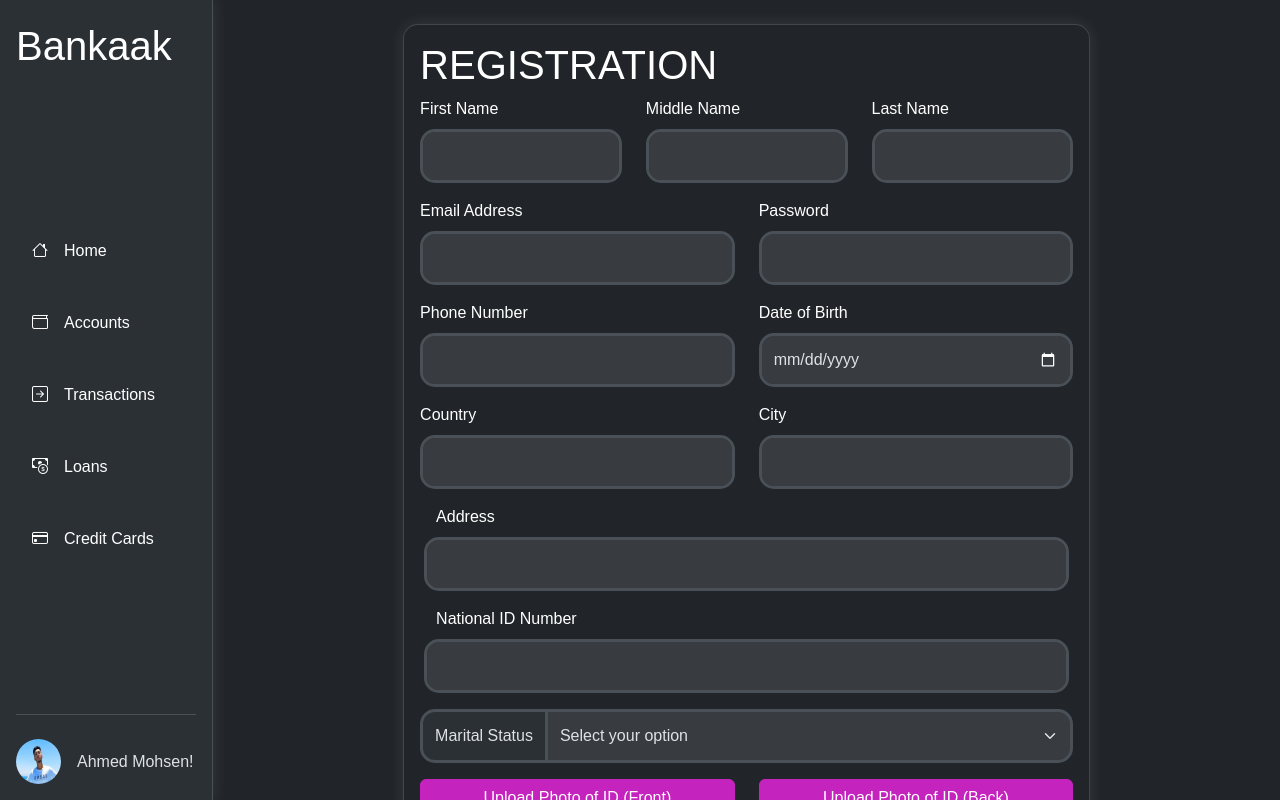
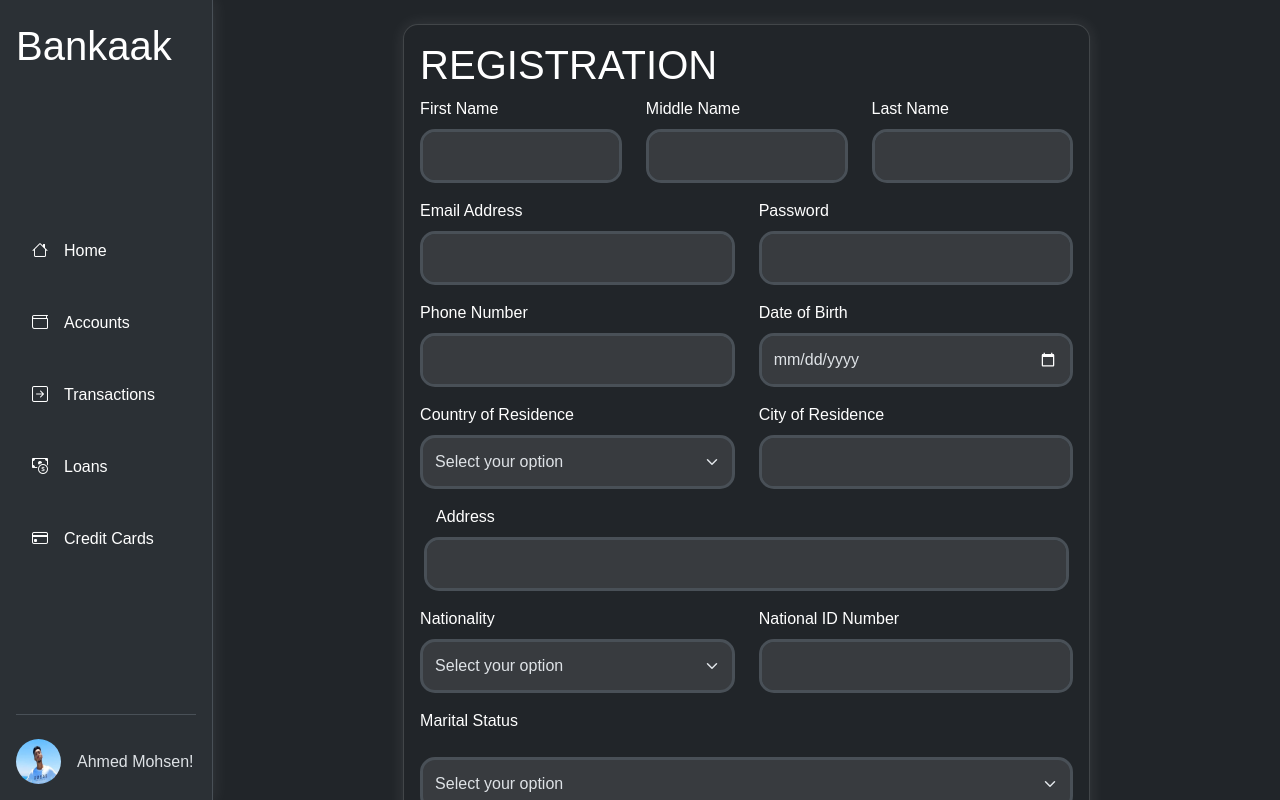
Before and after one commit to software-engineering-2023/Batates-M7mra, a Next.js app in the folder online-banking-system-website/: page /registration in a window 1280 px wide. Shown: the top 800 px of the page. Built offline with nearby package versions, Linux system fonts and the light colour scheme; a web font is replaced by a local one.

Commit message:
Minor changes in registration

```diff
--- a/online-banking-system-website/src/app/registration/page.tsx
+++ b/online-banking-system-website/src/app/registration/page.tsx
@@ -1,3 +1,397 @@
+const countries = [
+  "Afghanistan",
+  "Albania",
+  "Algeria",
+  "Andorra",
+  "Angola",
+  "Antigua & Deps",
+  "Argentina",
+  "Armenia",
+  "Australia",
+  "Austria",
+  "Azerbaijan",
+  "Bahamas",
+  "Bahrain",
+  "Bangladesh",
+  "Barbados",
+  "Belarus",
+  "Belgium",
+  "Belize",
+  "Benin",
+  "Bhutan",
+  "Bolivia",
+  "Bosnia Herzegovina",
+  "Botswana",
+  "Brazil",
+  "Brunei",
+  "Bulgaria",
+  "Burkina",
+  "Burundi",
+  "Cambodia",
+  "Cameroon",
+  "Canada",
+  "Cape Verde",
+  "Central African Rep",
+  "Chad",
+  "Chile",
+  "China",
+  "Colombia",
+  "Comoros",
+  "Congo",
+  "Costa Rica",
+  "Croatia",
+  "Cuba",
+  "Cyprus",
+  "Czech Republic",
+  "Denmark",
+  "Djibouti",
+  "Dominica",
+  "Dominican Republic",
+  "East Timor",
+  "Ecuador",
+  "Egypt",
+  "El Salvador",
+  "Equatorial Guinea",
+  "Eritrea",
+  "Estonia",
+  "Ethiopia",
+  "Fiji",
+  "Finland",
+  "France",
+  "Gabon",
+  "Gambia",
+  "Georgia",
+  "Germany",
+  "Ghana",
+  "Greece",
+  "Grenada",
+  "Guatemala",
+  "Guinea",
+  "Guinea-Bissau",
+  "Guyana",
+  "Haiti",
+  "Honduras",
+  "Hungary",
+  "Iceland",
+  "India",
+  "Indonesia",
+  "Iran",
+  "Iraq",
+  "Ireland Republic",
+  "Israel",
+  "Italy",
+  "Ivory Coast",
+  "Jamaica",
+  "Japan",
+  "Jordan",
+  "Kazakhstan",
+  "Kenya",
+  "Kiribati",
+  "Korea North",
+  "Korea South",
+  "Kosovo",
+  "Kuwait",
+  "Kyrgyzstan",
+  "Laos",
+  "Latvia",
+  "Lebanon",
+  "Lesotho",
+  "Liberia",
+  "Libya",
+  "Liechtenstein",
+  "Lithuania",
+  "Luxembourg",
+  "Macedonia",
+  "Madagascar",
+  "Malawi",
+  "Malaysia",
+  "Maldives",
+  "Mali",
+  "Malta",
+  "Marshall Islands",
+  "Mauritania",
+  "Mauritius",
+  "Mexico",
+  "Micronesia",
+  "Moldova",
+  "Monaco",
+  "Mongolia",
+  "Montenegro",
+  "Morocco",
+  "Mozambique",
+  "Myanmar",
+  "Namibia",
+  "Nauru",
+  "Nepal",
+  "Netherlands",
+  "New Zealand",
+  "Nicaragua",
+  "Niger",
+  "Nigeria",
+  "Norway",
+  "Oman",
+  "Pakistan",
+  "Palau",
+  "Panama",
+  "Papua New Guinea",
+  "Paraguay",
+  "Peru",
+  "Philippines",
+  "Poland",
+  "Portugal",
+  "Qatar",
+  "Romania",
+  "Russian Federation",
+  "Rwanda",
+  "St Kitts & Nevis",
+  "St Lucia",
+  "Saint Vincent & the Grenadines",
+  "Samoa",
+  "San Marino",
+  "Sao Tome & Principe",
+  "Saudi Arabia",
+  "Senegal",
+  "Serbia",
+  "Seychelles",
+  "Sierra Leone",
+  "Singapore",
+  "Slovakia",
+  "Slovenia",
+  "Solomon Islands",
+  "Somalia",
+  "South Africa",
+  "South Sudan",
+  "Spain",
+  "Sri Lanka",
+  "Sudan",
+  "Suriname",
+  "Swaziland",
+  "Sweden",
+  "Switzerland",
+  "Syria",
+  "Taiwan",
+  "Tajikistan",
+  "Tanzania",
+  "Thailand",
+  "Togo",
+  "Tonga",
+  "Trinidad & Tobago",
+  "Tunisia",
+  "Turkey",
+  "Turkmenistan",
+  "Tuvalu",
+  "Uganda",
+  "Ukraine",
+  "United Arab Emirates",
+  "United Kingdom",
+  "United States",
+  "Uruguay",
+  "Uzbekistan",
+  "Vatican City",
+  "Vanuatu",
+  "Venezuela",
+  "Vietnam",
+  "Yemen",
+  "Zambia",
+  "Zimbabwe",
+];
+
+const nationalities = [
+  "Afghan",
+  "Albanian",
+  "Algerian",
+  "American",
+  "Andorran",
+  "Angolan",
+  "Antiguans",
+  "Argentinean",
+  "Armenian",
+  "Australian",
+  "Austrian",
+  "Azerbaijani",
+  "Bahamian",
+  "Bahraini",
+  "Bangladeshi",
+  "Barbadian",
+  "Barbudans",
+  "Batswana",
+  "Belarusian",
+  "Belgian",
+  "Belizean",
+  "Beninese",
+  "Bhutanese",
+  "Bolivian",
+  "Bosnian",
+  "Brazilian",
+  "British",
+  "Bruneian",
+  "Bulgarian",
+  "Burkinabe",
+  "Burundian",
+  "Cambodian",
+  "Cameroonian",
+  "Canadian",
+  "Cape Verdean",
+  "Central African",
+  "Chadian",
+  "Chilean",
+  "Chinese",
+  "Colombian",
+  "Comoran",
+  "Congolese",
+  "Costa Rican",
+  "Croatian",
+  "Cuban",
+  "Cypriot",
+  "Czech",
+  "Danish",
+  "Djibouti",
+  "Dominican",
+  "Dutch",
+  "East Timorese",
+  "Ecuadorean",
+  "Egyptian",
+  "Emirian",
+  "Equatorial Guinean",
+  "Eritrean",
+  "Estonian",
+  "Ethiopian",
+  "Fijian",
+  "Filipino",
+  "Finnish",
+  "French",
+  "Gabonese",
+  "Gambian",
+  "Georgian",
+  "German",
+  "Ghanaian",
+  "Greek",
+  "Grenadian",
+  "Guatemalan",
+  "Guinea-Bissauan",
+  "Guinean",
+  "Guyanese",
+  "Haitian",
+  "Herzegovinian",
+  "Honduran",
+  "Hungarian",
+  "I-Kiribati",
+  "Icelander",
+  "Indian",
+  "Indonesian",
+  "Iranian",
+  "Iraqi",
+  "Irish",
+  "Israeli",
+  "Italian",
+  "Ivorian",
+  "Jamaican",
+  "Japanese",
+  "Jordanian",
+  "Kazakhstani",
+  "Kenyan",
+  "Kittian and Nevisian",
+  "Kuwaiti",
+  "Kyrgyz",
+  "Laotian",
+  "Latvian",
+  "Lebanese",
+  "Liberian",
+  "Libyan",
+  "Liechtensteiner",
+  "Lithuanian",
+  "Luxembourger",
+  "Macedonian",
+  "Malagasy",
+  "Malawian",
+  "Malaysian",
+  "Maldivian",
+  "Malian",
+  "Maltese",
+  "Marshallese",
+  "Mauritanian",
+  "Mauritian",
+  "Mexican",
+  "Micronesian",
+  "Moldovan",
+  "Monacan",
+  "Mongolian",
+  "Moroccan",
+  "Mosotho",
+  "Motswana",
+  "Mozambican",
+  "Namibian",
+  "Nauruan",
+  "Nepalese",
+  "New Zealander",
+  "Ni-Vanuatu",
+  "Nicaraguan",
+  "Nigerian",
+  "Nigerien",
+  "North Korean",
+  "Northern Irish",
+  "Norwegian",
+  "Omani",
+  "Pakistani",
+  "Palauan",
+  "Panamanian",
+  "Papua New Guinean",
+  "Paraguayan",
+  "Peruvian",
+  "Polish",
+  "Portuguese",
+  "Qatari",
+  "Romanian",
+  "Russian",
+  "Rwandan",
+  "Saint Lucian",
+  "Salvadoran",
+  "Samoan",
+  "San Marinese",
+  "Sao Tomean",
+  "Saudi",
+  "Scottish",
+  "Senegalese",
+  "Serbian",
+  "Seychellois",
+  "Sierra Leonean",
+  "Singaporean",
+  "Slovakian",
+  "Slovenian",
+  "Solomon Islander",
+  "Somali",
+  "South African",
+  "South Korean",
+  "Spanish",
+  "Sri Lankan",
+  "Sudanese",
+  "Surinamer",
+  "Swazi",
+  "Swedish",
+  "Swiss",
+  "Syrian",
+  "Taiwanese",
+  "Tajik",
+  "Tanzanian",
+  "Thai",
+  "Togolese",
+  "Tongan",
+  "Trinidadian or Tobagonian",
+  "Tunisian",
+  "Turkish",
+  "Tuvaluan",
+  "Ugandan",
+  "Ukrainian",
+  "Uruguayan",
+  "Uzbekistani",
+  "Venezuelan",
+  "Vietnamese",
+  "Welsh",
+  "Yemenite",
+  "Zambian",
+  "Zimbabwean"
+];
+
 export default function Accounts() {
   return (
     <div className="row h-100 d-flex justify-content-center align-items-center">
@@ -91,24 +485,34 @@ export default function Accounts() {
               </div>
               <div className="row">
                 <div className="col">
-                  <label htmlFor="counttry" className="form-label">
-                    Country
+                  <label htmlFor="countryOfResidence" className="form-label">
+                    Country of Residence
+                  </label>
+                  <div className="input-group">
+                    <select
+                      className="form-select"
+                      id="countryOfResidence"
+                      required
+                    >
+                      <option value="" disabled selected>
+                        Select your option
+                      </option>
+                      {countries.map((country, i) => (
+                        <option value={i} key={i}>
+                          {country}
+                        </option>
+                      ))}
+                    </select>
+                  </div>
+                </div>
+                <div className="col">
+                  <label htmlFor="cityOfResidence" className="form-label">
+                    City of Residence
                   </label>
                   <input
                     type="text"
                     className="form-control"
-                    id="country"
-                    required
-                  />
-                </div>
-                <div className="col">
-                  <label htmlFor="city" className="form-label">
-                    City
-                  </label>
-                  <input
-                    type="text"
-                    className="form-control"
-                    id="city"
+                    id="cityOfResidence"
                     required
                   />
                 </div>
@@ -124,7 +528,25 @@ export default function Accounts() {
                     required
                   />
               </div>
-              <div className="row ms-1 me-1">
+              <div className="row">
+                <div className="col">
+                  <label htmlFor="Nationality" className="form-label">
+                    Nationality
+                  </label>
+                  <div className="input-group">
+                    <select className="form-select" id="nationality" required>
+                      <option value="" disabled selected>
+                        Select your option
+                      </option>
+                      {nationalities.map((nationality, i) => (
+                        <option value={i} key={i}>
+                          {nationality}
+                        </option>
+                      ))}
+                    </select>
+                  </div>
+                </div>
+                <div className="col">
                   <label htmlFor="nationalIDnumber" className="form-label">
                     National ID Number
                   </label>
@@ -135,11 +557,11 @@ export default function Accounts() {
                     required
                   />
                 </div>
-              <div className="row">
-                <div className="input-group ">
-                  <label className="input-group-text" htmlFor="maritalStatus">
+              </div>
+              <label htmlFor="maritalStatus" className="form-label">
                 Marital Status
               </label>
+              <div className="input-group mb-4">
                 <select className="form-select" id="maritalStatus" required>
                   <option value="" disabled selected>
                     Select your option
@@ -148,7 +570,6 @@ export default function Accounts() {
                   <option value="2">Married</option>
                   <option value="3">Other</option>
                 </select>
-                </div>
               </div>
               <div className="row">
                 <div className="col">
```
Also changed, not shown: online-banking-system-website/src/app/loans/loan-application/page.tsx (+32 -68 lines), online-banking-system-website/src/app/registration/registration-approval/page.tsx (+10 -10 lines), online-banking-system-website/src/app/registration/registration-approval/registration-approval-info/page.tsx (+20 -8 lines). Lines whose indentation alone changed are shown as unchanged.
